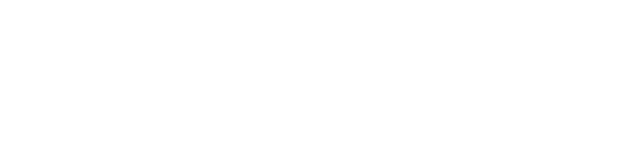
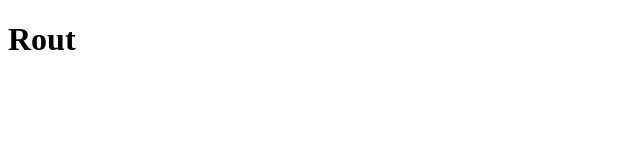
Before and after one commit to routml/routml.github.io, a plain HTML site: page index.html in a window 1280 px wide. Shown: the whole page, without its empty margins (0-640 px from the left). Drawn offline with Linux system fonts and the light colour scheme.

Commit message:
Update index.html

```diff
--- a/index.html
+++ b/index.html
@@ -13,6 +13,7 @@
 </head>
 
 <body>
+  <h1>Rout</h1>
   <!-- <script src="js/scripts.js"></script> -->
 </body>
 </html>
```
